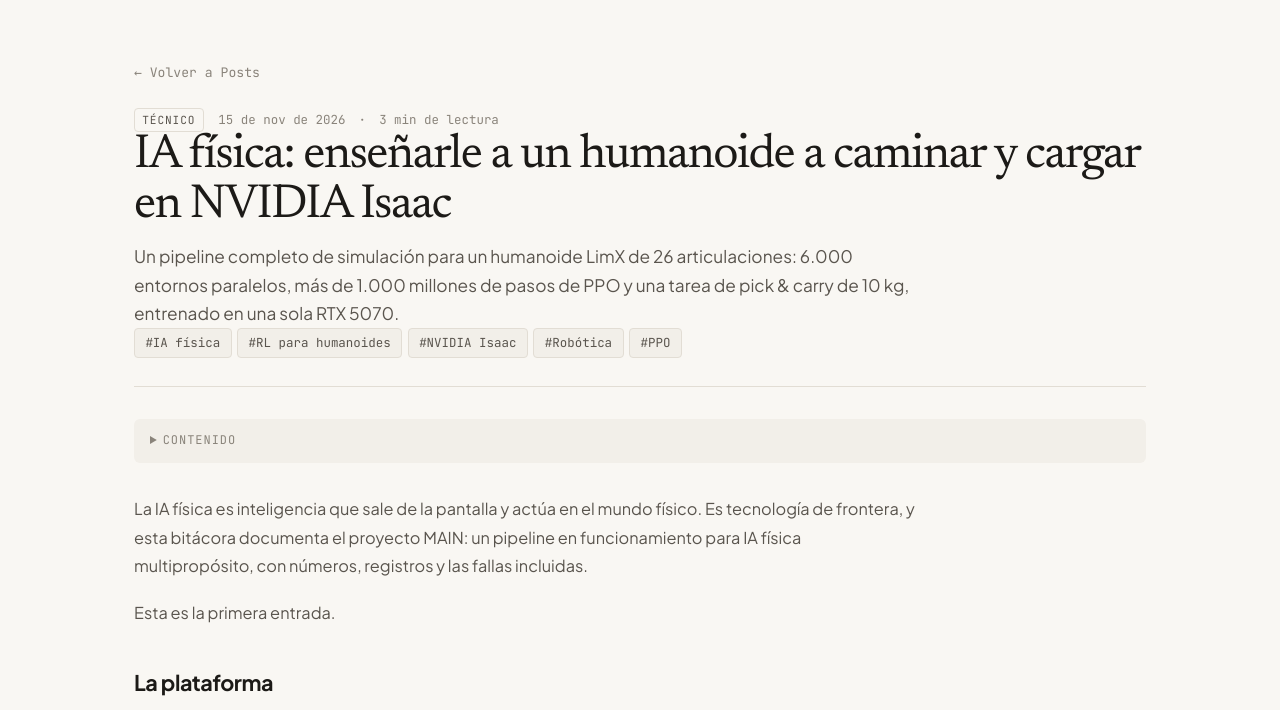
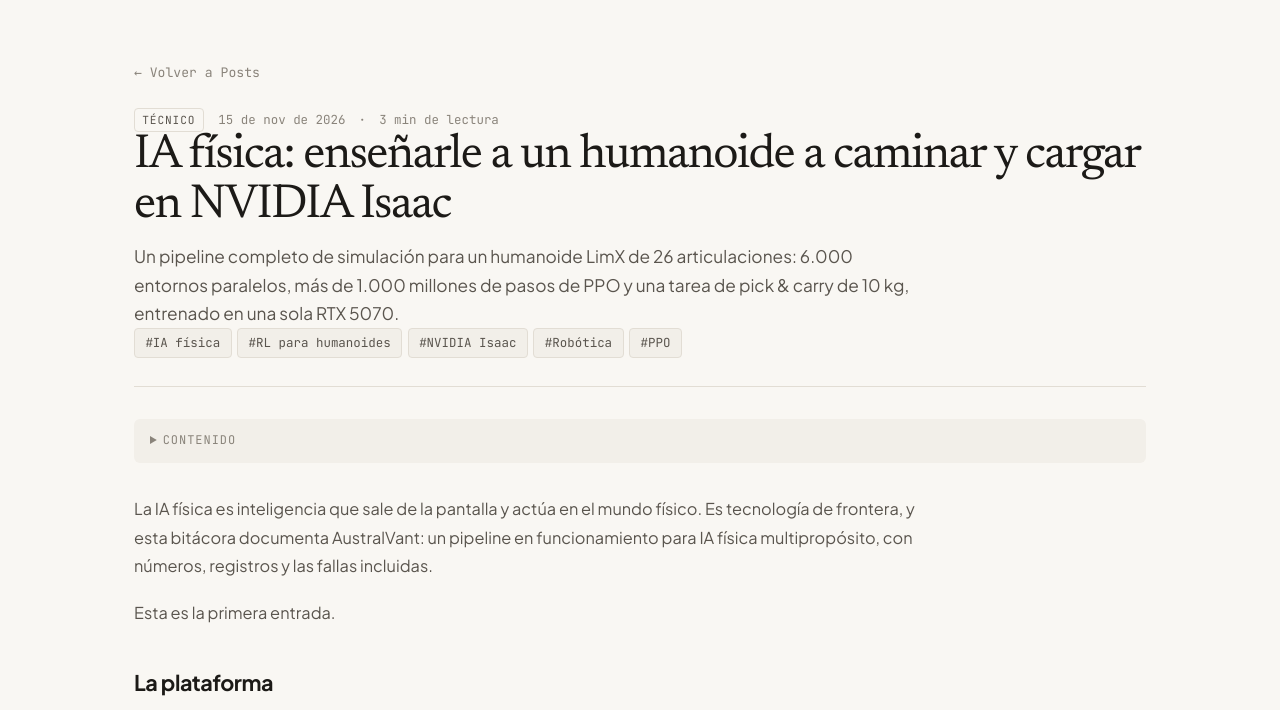
Before and after one commit to CodeSantiago/portfolio, an Astro site: page /es/posts/physical-ai-humanoid-isaac in a window 1280 px wide. Shown: the part 66-776 px from the top of the page. Built offline with nearby package versions, Linux system fonts and the light colour scheme; Astro itself is replaced by a stand-in of ours.

Commit message:
copy(posts): name the project AustralVant

```diff
--- a/src/content/posts/es/physical-ai-humanoid-isaac.md
+++ b/src/content/posts/es/physical-ai-humanoid-isaac.md
@@ -6,7 +6,7 @@ tags: ["IA física", "RL para humanoides", "NVIDIA Isaac", "Robótica", "PPO"]
 kind: technical
 ---
 
-La IA física es inteligencia que sale de la pantalla y actúa en el mundo físico. Es tecnología de frontera, y esta bitácora documenta el proyecto MAIN: un pipeline en funcionamiento para IA física multipropósito, con números, registros y las fallas incluidas.
+La IA física es inteligencia que sale de la pantalla y actúa en el mundo físico. Es tecnología de frontera, y esta bitácora documenta AustralVant: un pipeline en funcionamiento para IA física multipropósito, con números, registros y las fallas incluidas.
 
 Esta es la primera entrada.
 
--- a/src/content/posts/physical-ai-humanoid-isaac.md
+++ b/src/content/posts/physical-ai-humanoid-isaac.md
@@ -6,7 +6,7 @@ tags: ["Physical AI", "Humanoid RL", "NVIDIA Isaac", "Robotics", "PPO"]
 kind: technical
 ---
 
-Physical AI is intelligence that leaves the screen and acts in the physical world. It is frontier technology, and this log documents the MAIN project: a working pipeline for multipurpose physical AI, with numbers, logs, and the failures included.
+Physical AI is intelligence that leaves the screen and acts in the physical world. It is frontier technology, and this log documents AustralVant: a working pipeline for multipurpose physical AI, with numbers, logs, and the failures included.
 
 This is the first entry.
 
--- a/src/i18n/ui.ts
+++ b/src/i18n/ui.ts
@@ -79,9 +79,9 @@ export const UI = {
       nextProject: 'Next Project →',
     },
     posts: {
-      kicker: 'MAIN Project · Field Notes',
+      kicker: 'AustralVant · Field Notes',
       title: 'Posts',
-      lead: 'Dispatches from the MAIN project: training logs, metrics, failures, and engineering decisions in physical AI.',
+      lead: 'Dispatches from AustralVant: training logs, metrics, failures, and engineering decisions in physical AI.',
       kinds: {
         technical: 'Technical',
         essay: 'Essay',
@@ -194,9 +194,9 @@ export const UI = {
       nextProject: 'Siguiente Proyecto →',
     },
     posts: {
-      kicker: 'Proyecto MAIN · Bitácora',
+      kicker: 'AustralVant · Bitácora',
       title: 'Posts',
-      lead: 'Despachos desde el proyecto MAIN: registros de entrenamiento, métricas, fallas y decisiones de ingeniería en IA física.',
+      lead: 'Despachos desde AustralVant: registros de entrenamiento, métricas, fallas y decisiones de ingeniería en IA física.',
       kinds: {
         technical: 'Técnico',
         essay: 'Ensayo',
```
